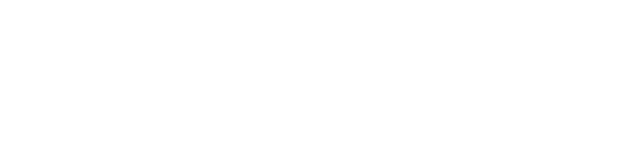
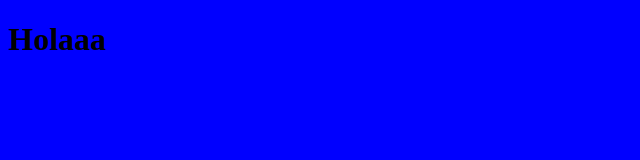
Before and after one commit to 11CARLOS30/jueguito, a plain HTML site: page index.html in a window 1280 px wide. Shown: the whole page, without its empty margins (0-640 px from the left). Drawn offline with Linux system fonts and the light colour scheme.

Commit message:
Cambio en el HTML

```diff
--- a/index.html
+++ b/index.html
@@ -3,9 +3,11 @@
 <head>
     <meta charset="UTF-8">
     <meta name="viewport" content="width=device-width, initial-scale=1.0">
+    <link rel="stylesheet" href="styles.css">
     <title>Juego</title>
 </head>
 <body>
-
+    <h1>Holaaa</h1>
 </body>
+<script src="script.js"></script>
 </html>
```
